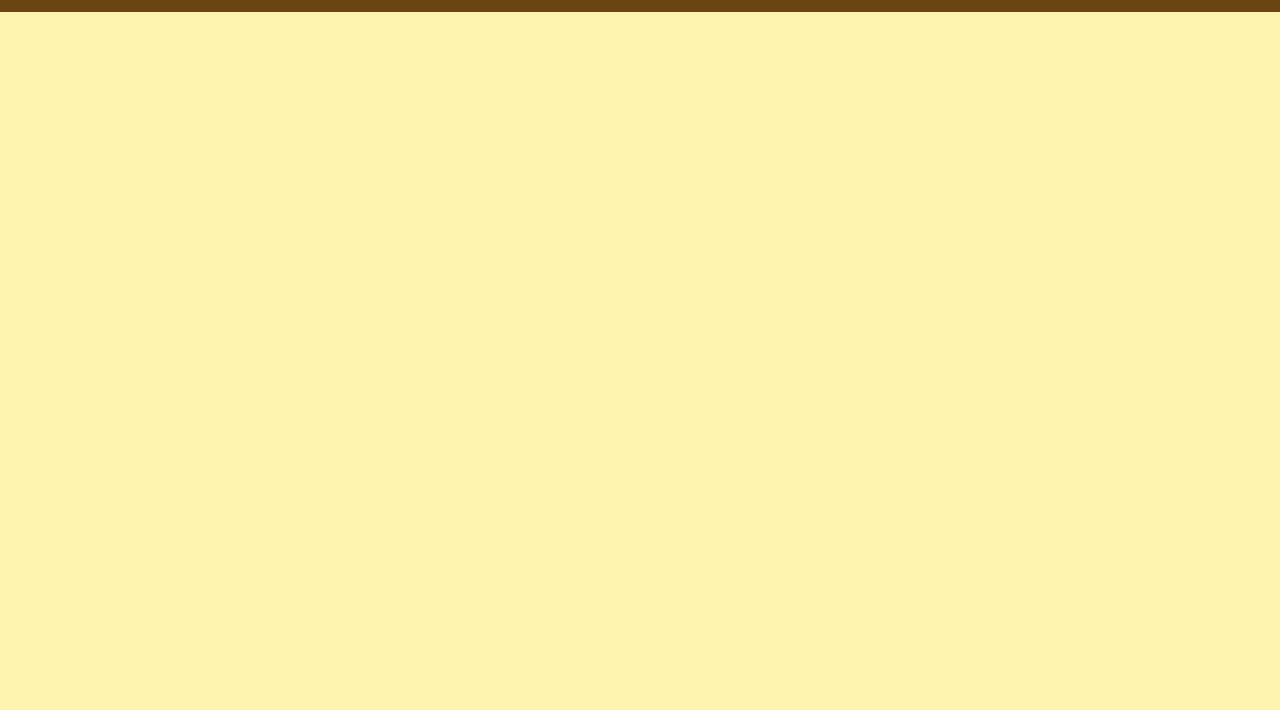
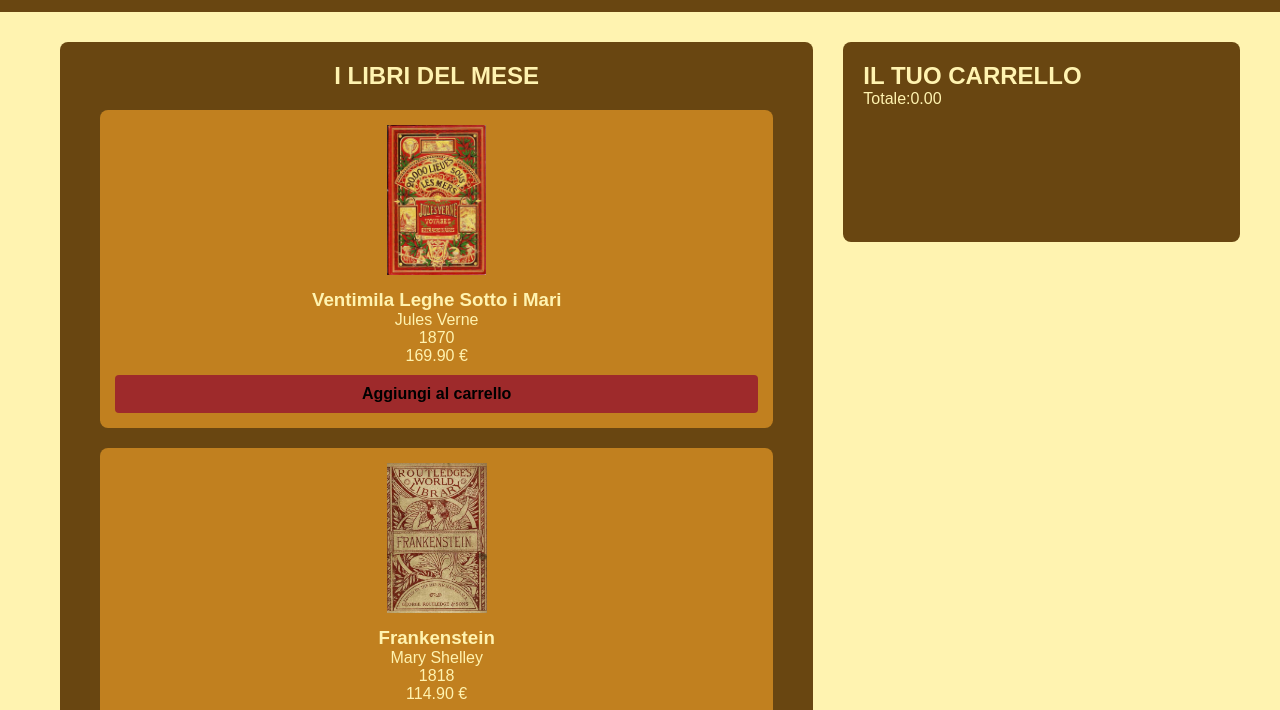
Before and after one commit to FabienLeanza/Esempio-E-commerce, a plain HTML site: page index.html in a window 1280 px wide. Shown: the part 88-798 px from the top of the page. Drawn offline with Linux system fonts and the light colour scheme.

Commit message:
esempio e commerce

```diff
--- a/app.js
+++ b/app.js
@@ -13,6 +13,7 @@ const libri = [
     id: 2,
     titolo: "Frankenstein",
     autore: "Mary Shelley",
+    anno: 1818,
     prezzo: 114.9,
     immagine: "assets/frankenstein.webp",
     inStock: true,
@@ -22,7 +23,7 @@ const libri = [
     titolo: "Alice nel paese delle meraviglie",
     autore: "Lewis Carroll",
     prezzo: 99.9,
-
+    anno: 1951,
     immagine: "assets/alice.webp",
     inStock: false,
   },
@@ -51,3 +52,32 @@ const libri = [
     inStock: true,
   },
 ];
+// Variabili globali
+let carrello = [];
+const prodottiContainer = document.getElementById("products-container");
+const cartItemsContainer = document.getElementById("cart-items");
+const totalPriceElement = document.getElementById("total-price");
+
+// Mostra i prodotti nella griglia
+function mostraProdotti() {
+  prodottiContainer.innerHTML = "";
+  libri.forEach((libro) => {
+    const libroHTML = `
+      <div class="product-card" data-id="${libro.id}">
+        <img src="${libro.immagine}" alt="${libro.titolo}">
+        <h3>${libro.titolo}</h3>
+        <p>${libro.autore}</p>
+        <p>${libro.anno}</p>
+        <p class="price">${libro.prezzo.toFixed(2)} €</p>
+        <button onclick="aggiungiAlCarrello(${libro.id})" ${
+      !libro.inStock ? "disabled" : ""
+    }>
+          ${libro.inStock ? "Aggiungi al carrello" : "Esaurito"}
+        </button>
+      </div>
+    `;
+    prodottiContainer.innerHTML += libroHTML;
+  });
+}
+
+mostraProdotti();
--- a/index.html
+++ b/index.html
@@ -14,21 +14,7 @@
     <main>
       <section id="product-catalog" class="catalog">
         <h2>I LIBRI DEL MESE</h2>
-        <div id="products-container" class="product-grid">
-          <!--<img
-            id="verne"
-            src="assets/verne.webp"
-            alt="immagine del libro Ventimila leghe
-          sotto i mari"
-            title="Ventimila leghe sotto i mari"
-          />
-          <img
-            id="frankenstein"
-            src="assets/frankenstein.webp"
-            alt="immagine del libro Frankenstein"
-            title="Frankenstein"
-          />-->
-        </div>
+        <div id="products-container" class="product-grid"></div>
       </section>
 
       <section id="shopping-cart" class="cart">
--- a/style.css
+++ b/style.css
@@ -30,3 +30,48 @@ main {
   max-width: 1200px;
   margin: 0 auto;
 }
+
+.catalog {
+  flex: 2;
+  background-color: var(--secondary-color);
+  margin-left: 20px;
+  padding: 20px;
+  border-radius: 8px;
+  text-align: center;
+  align-content: center;
+}
+.cart {
+  flex: 1;
+  height: 200px;
+  background-color: var(--secondary-color);
+  padding: 20px;
+  border-radius: 8px;
+}
+.products-grid {
+  display: flex;
+}
+.product-card {
+  background-color: var(--primary-color);
+  border-radius: 8px;
+  padding: 15px;
+  transition: transform 0.2s;
+  margin: 20px;
+}
+.product-card img {
+  width: 100%;
+  height: 150px;
+  object-fit: contain;
+  margin-bottom: 10px;
+}
+button {
+  padding: 10px 15px;
+  border: none;
+  border-radius: 4px;
+  font-size: 1rem;
+  font-weight: bold;
+  cursor: pointer;
+  transition: all 0.3s ease;
+  width: 100%;
+  margin-top: 10px;
+  background-color: var(--buttons-color);
+}
```
